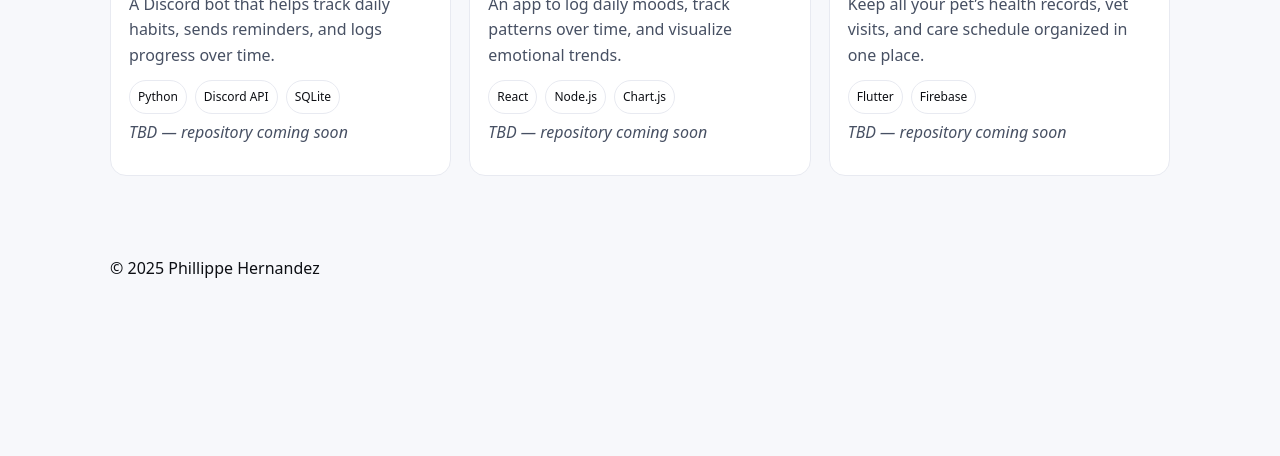
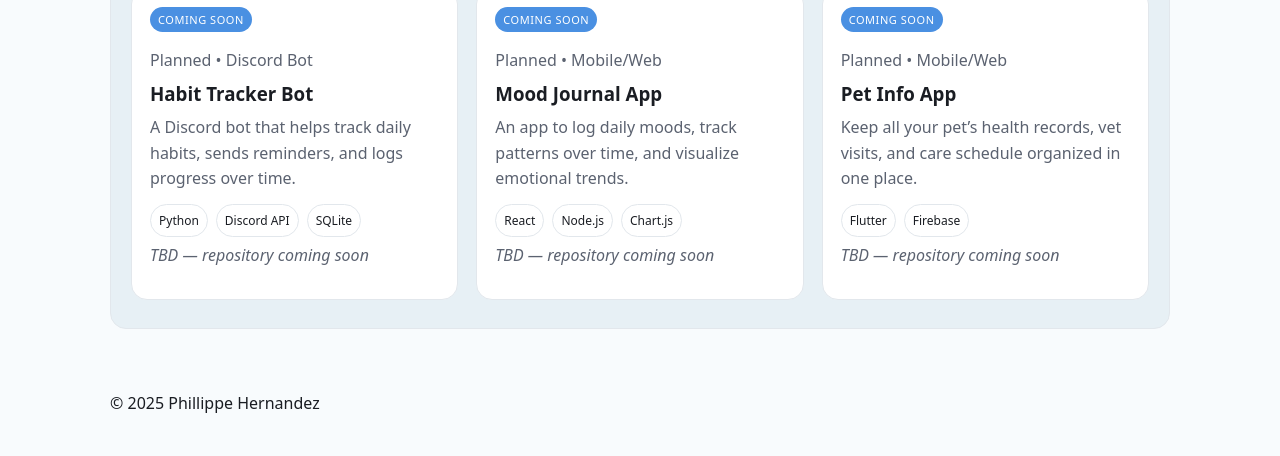
Before and after one commit to PhilHernandez/PhilHernandez.github.io, a plain HTML site: page index.html in a window 1280 px wide. Shown: the part 701-1157 px from the top of the page. Before the commit the page ends 1023 px from the top, so only its background shows below. Drawn offline with Linux system fonts and the light colour scheme.

Commit message:
Added cool winter colours to site

```diff
--- a/index.html
+++ b/index.html
@@ -23,7 +23,7 @@
 
   <main class="container">
     <!-- HERO -->
-    <section class="hero">
+    <section class="hero band band--frost">
       <div>
         <h1>Hi, I’m Phillippe — I build dependable, data-driven systems.</h1>
         <p class="lead">7 years in AML/RegTech. Strong in <strong>Python</strong>, <strong>SQL</strong>, and automation with <strong>Bash</strong>. I care about reliability, clear communication, and shipping work that moves the needle.</p>
@@ -57,7 +57,7 @@
     </section>
 
     <!-- FEATURED PROJECTS -->
-    <section class="section">
+    <section class="section band band--powder">
       <div class="section-title">
         <h2>Featured Projects</h2>
         <div class="section-sub">Planned and in-progress personal projects</div>
--- a/style.css
+++ b/style.css
@@ -69,7 +69,74 @@ h1{font-size:clamp(28px,4vw,44px); line-height:1.12; margin:10px 0}
     text-transform: uppercase;
     letter-spacing: 0.05em;
     margin-bottom: 8px;
+    position: relative;
+    overflow: hidden; /* ensures the shine effect stays inside the badge */
   }
 
+  /* Shimmer effect overlay */
+  .badge::after {
+    content: "";
+    position: absolute;
+    top: 0;
+    left: -50%;
+    height: 100%;
+    width: 50%;
+    background: linear-gradient(
+      120deg,
+      transparent,
+      rgba(255, 255, 255, 0.5),
+      transparent
+    );
+    transform: skewX(-20deg);
+    animation: shimmer 2s infinite;
+  }
+
+  /* Animation keyframes */
+  @keyframes shimmer {
+    0% { left: -50%; }
+    100% { left: 150%; }
+  }
+
+/* --- Cool winter theme overrides --- */
+:root{
+    /* Cool, light base */
+    --bg:#f8fbfd;         /* pale icy blue */
+    --panel:#ffffff;
+    --text:#1a1d23;       /* dark charcoal */
+    --muted:#5b6270;
+    --border:#e2e7ec;
+
+    /* Keep your brand accents but adjust slightly cooler */
+    --brand:#4a90e2;      /* frost blue */
+    --brand-2:#7fd1d8;    /* glacier teal */
+
+    /* Cool winter pastel stripes */
+    --stripe-1:#edf4fa;   /* frost white-blue */
+    --stripe-2:#e7f0f5;   /* powder blue */
+    --stripe-3:#e3f6f5;   /* icy teal */
+    --stripe-4:#eaeaf9;   /* pale lavender */
+    --stripe-5:#f2f4f8;   /* soft gray-blue */
+  }
+
+  /* Replace dark gradient with clean light background */
+  body { background: var(--bg); color: var(--text); }
+
+  /* Section “band” helpers (in-container stripes) */
+  .band{
+    background: var(--stripe-1);
+    border: 1px solid var(--border);
+    border-radius: 16px;
+    padding: 28px 20px;
+    margin: 24px 0;
+  }
+
+  /* Color variants for alternating sections */
+  .band--frost    { background: var(--stripe-1); }
+  .band--powder   { background: var(--stripe-2); }
+  .band--ice      { background: var(--stripe-3); }
+  .band--lavender { background: var(--stripe-4); }
+  .band--slate    { background: var(--stripe-5); }
+
+
 /* Footer */
-.site-footer{margin-top:36px; padding:26px 0 40px; border-top:1p
+.site-footer{margin-top:36px; padding:26px 0 40px; border-top:1px}
```
Also changed, not shown: projects.html (+1 -1 lines).
